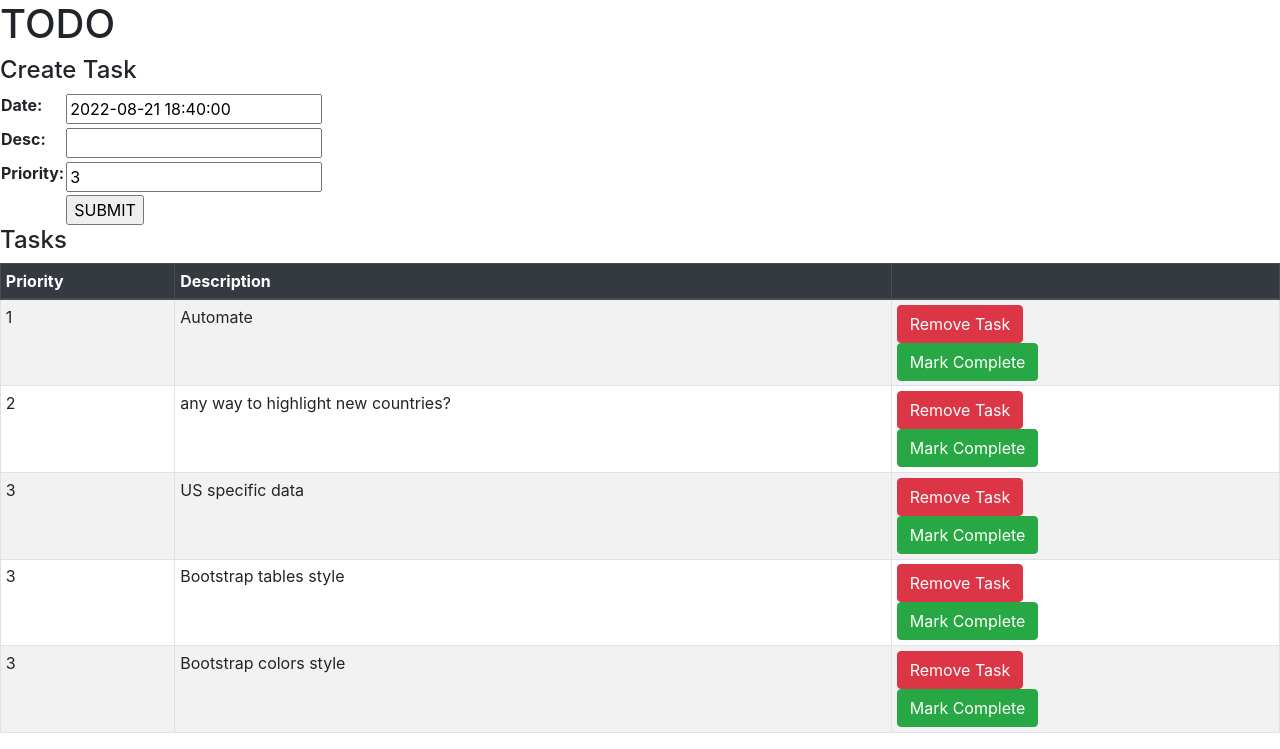
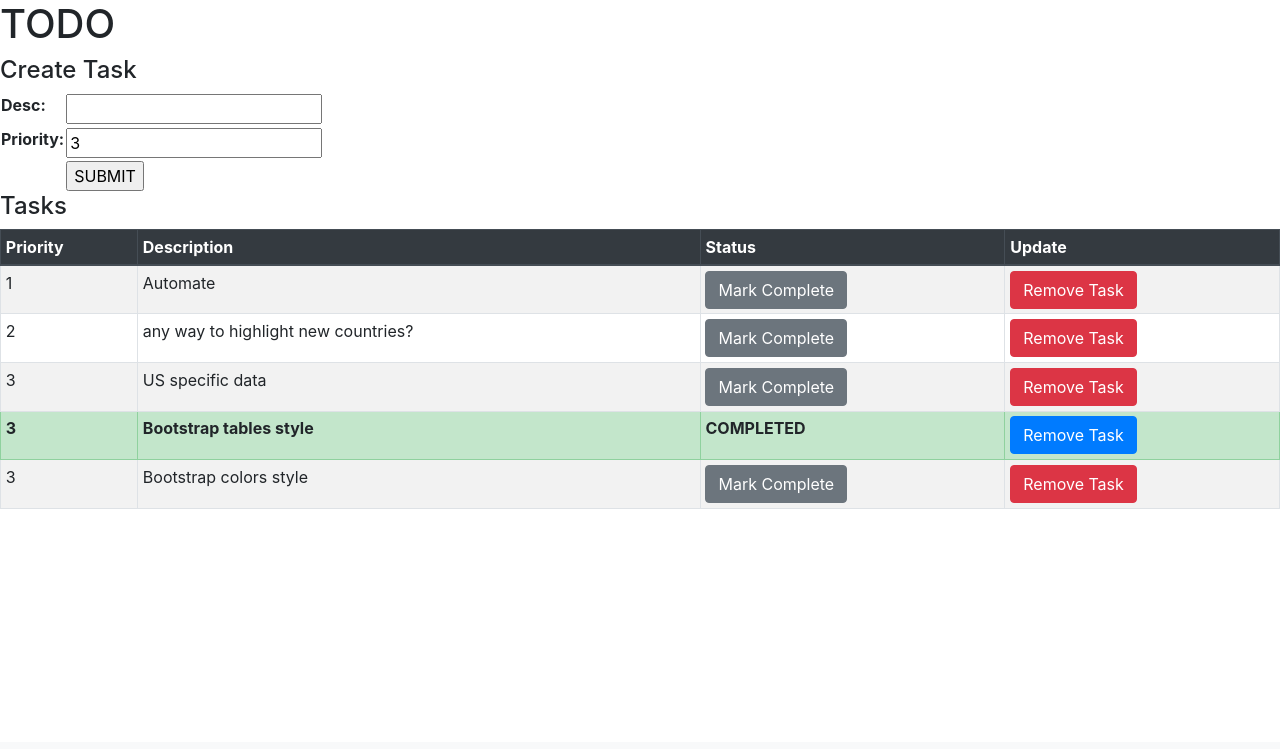
Before and after one commit to Dpay123/Mpox, a Django app: page /todo in a window 1280 px wide. Shown: the part 58-807 px from the top of the page. After the commit the page ends 567 px from the top, so only its background shows below. Run offline with Django 4.2, Linux system fonts and the light colour scheme; data comes from the database, SQL or seed files in the repository; both versions use the stored data as it was after the commit; some libraries are stand-ins or nearby versions.

Commit message:
task functions

```diff
--- a/app/forms.py
+++ b/app/forms.py
@@ -12,7 +12,7 @@ class LogEntryForm(ModelForm):
 class TaskEntryForm(ModelForm):
     class Meta:
         model = Task
-        exclude = ['completed', 'compDate']
+        exclude = ['completed', 'compDate', 'date']
 
 class Filter(forms.Form):
     date = forms.ModelChoiceField(queryset=CaseEntry.objects.values_list('date', flat=True).distinct(), required=True)
--- a/app/templates/app/todo.html
+++ b/app/templates/app/todo.html
@@ -24,25 +24,50 @@
         <tr>
             <th>Priority</th>
             <th>Description</th>
-            <th></th>
+            <th>Status</th>
+            <th>Update</th>
         </tr>
     </thead>
     <tbody>
         {% for task in tasks %}
+
+        {% if task.completed == 0 %}
         <tr>
             <td>{{ task.priority }}</td>
             <td>{{ task.desc }}</td>
             <td>
-                <form action="{% url 'removeTask' id=task.id %}" method="post">
-                    {% csrf_token %}
-                    <button type="submit" class="btn btn-danger">Remove Task</button>
-                </form>
-                <form action="{% url 'completeTask' id=task.id %}" method="post">
-                    {% csrf_token %}
-                    <button type="submit" class="btn btn-success">Mark Complete</button>
-                </form>
+                <div>
+                    <form action="{% url 'completeTask' id=task.id %}" method="post">
+                        {% csrf_token %}
+                        <button type="submit" class="btn btn-secondary">Mark Complete</button>
+                    </form>
+                </div>
+            </td>
+            <td>
+                <div>
+                    <form action="{% url 'removeTask' id=task.id %}" method="post">
+                        {% csrf_token %}
+                        <button type="submit" class="btn btn-danger">Remove Task</button>
+                    </form>
+                </div>
             </td>
         </tr>
+        {% else %}
+        <tr class="table-success">
+            <th scope="row">{{ task.priority }}</th>
+            <th scope="row">{{ task.desc }}</th>
+            <th scope="row">COMPLETED</th>
+            <td>
+                <div>
+                    <form action="{% url 'removeTask' id=task.id %}" method="post">
+                        {% csrf_token %}
+                        <button type="submit" class="btn btn-primary">Remove Task</button>
+                    </form>
+                </div>
+            </td>
+        </tr>
+        {% endif %}
+
         {% endfor %}
     </tbody>
 </table>
```
Also changed, not shown: db.sqlite3.
